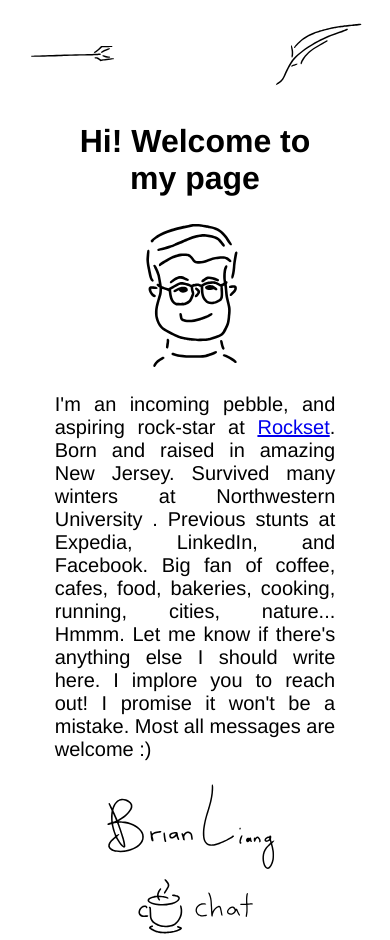
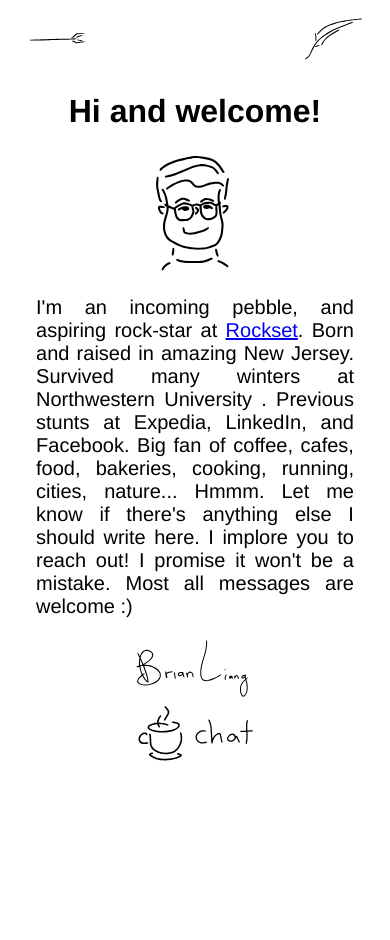
Before and after one commit to brliang/brians_cafe, a Gatsby site: page / in a window 390 px wide. After the commit the page ends 844 px from the top, so only its background shows below. Built offline with nearby package versions, Linux system fonts and the light colour scheme; Gatsby itself is replaced by a stand-in of ours.

Commit message:
Styling updated for mobile

```diff
--- a/src/components/body.js
+++ b/src/components/body.js
@@ -15,7 +15,7 @@ const Body = ({ pageTitle }) => {
     case pages.INDEX:
       return (
         <StyledBody>
-          <h1>Hi! Welcome to my page</h1>
+          <h1>Hi and welcome!</h1>
           <BrianSVG id="brian" />
           <Paragraph>
             I'm an incoming pebble, and aspiring rock-star at{" "}
--- a/src/styles/global.scss
+++ b/src/styles/global.scss
@@ -46,22 +46,21 @@ main {
   width: 60%;
 }
 
-/* On screens that are 992px or less, set the background color to blue */
-@media screen and (max-width: 992px) {
+@media screen and (max-width: 1000px) {
   #back_arrow,
   #first_name,
   #last_name,
   #quill {
-    max-height: $med-svg*.75;
-    max-width: $med-svg*.75;
+    max-height: $sm-svg;
+    max-width: $sm-svg;
   }
 
   #brian {
-    max-height: $lg-svg*.75;
-    max-width: $lg-svg*.75;
+    max-height: $med-svg;
+    max-width: $med-svg;
   }
 
   main {
-    width: 75%;
+    width: 85%;
   }
 }
```
